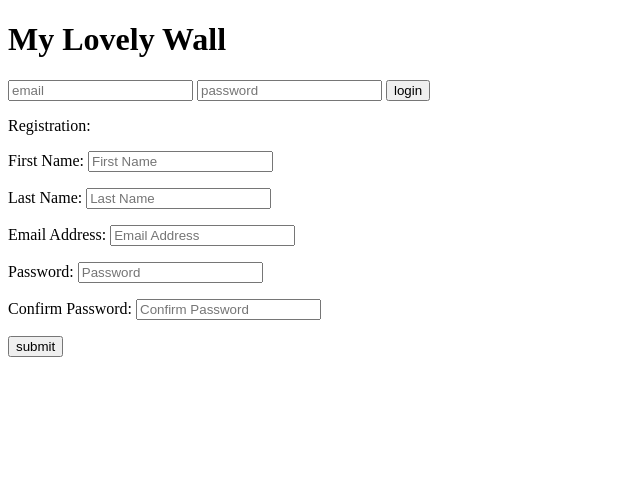
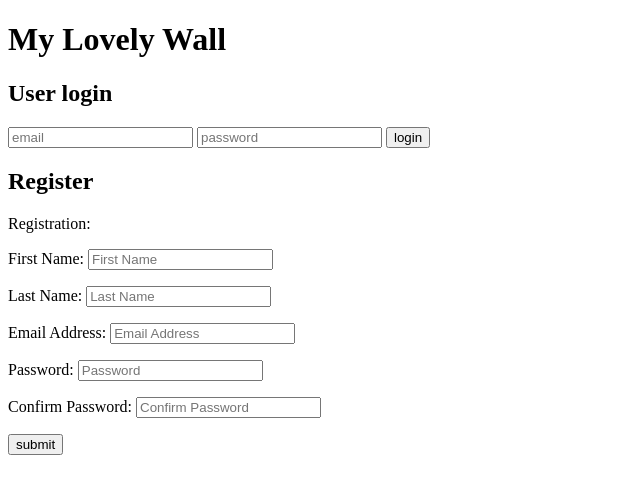
Before and after one commit to YummyGoddess/TheWall, a Flask app: page / in a window 1280 px wide. Shown: the top 494 px of the page, without its empty margins (0-640 px from the left). Run offline with Flask 2, Linux system fonts and the light colour scheme.

Commit message:
Added registration function

```diff
--- a/Static/styles.css
+++ b/Static/styles.css
@@ -0,0 +1 @@
+.wrapper
--- a/Templates/index.html
+++ b/Templates/index.html
@@ -9,7 +9,10 @@
 </head>
 
 <body>
+  <div class="wrapper">
+    <div class="container">
       <h1>My Lovely Wall</h1>
+      <h2>User login</h2>
       <form class="createUser" action="/login" method="POST">
         <input class="login" type="email" name="email" placeholder="email">
         <input class="password" type="password" name="password" placeholder="password">
@@ -17,16 +20,20 @@
 
 
       </form>
-
-  <form class="userRegistration" action="/register" method="post">
+    </div>
+    <div class="container">
+      <h2>Register</h2>
+      <form class="userRegistration" action="/register" method="POST">
         <p>Registration:</p>
         <p>First Name: <input type="text" name="first_name" placeholder="First Name"></p>
         <p>Last Name: <input type="text" name="last_name" placeholder="Last Name"></p>
         <p>Email Address: <input type="text" name="email" placeholder="Email Address"></p>
         <p>Password: <input type="password" name="password" placeholder="Password"></p>
         <p>Confirm Password: <input type="password" name="confirm_password" placeholder="Confirm Password"></p>
-    <input class="submit_btn" type="submit" value="submit">
+        <input class="submit_btn" type="submit" name="submit" value="submit">
       </form>
+    </div>
+  </div>
 
   <!-- <form action="/post" method="POST">
     <input class="wall_post" type="textarea" name="message" value="message">
--- a/server.py
+++ b/server.py
@@ -36,7 +36,7 @@ def login():
             return redirect('/wall')
         else:
             print(hashlib.md5(bytePassword).hexdigest())
-            flash("login incorrect")
+
             return redirect('/')
 
 
@@ -52,6 +52,34 @@ def login():
 def wall():
 
     return "KING IN THE NORTH!"
+
+@app.route('/register', methods=['POST'])
+def register():
+
+    email = request.form['email']
+    password = request.form['password']
+    first_name = request.form['first_name']
+    last_name = request.form['last_name']
+    bytePassword = password.encode()
+    hashPassword=hashlib.md5(bytePassword).hexdigest()
+
+    session['first_name'] = first_name
+    session['last_name'] = last_name
+    session['email'] = email
+    session['password'] = hashPassword
+
+    data = {
+                'first_name': session['first_name'],
+                'last_name': session['last_name'],
+                'email': session['email'],
+                'password_hash': session['password']
+            }
+    query = f"INSERT INTO users (email, password_hash, created_time, updated_time,first_name,last_name) VALUES('{email}','{hashPassword}',NOW(),NOW(),'{first_name}','{last_name}')"
+
+    mysql.query_db(query, data)
+    flash('Registered successfully. Please login')
+    return redirect('/')
+
 
 
 # @app.route('/createUser', methods=['POST'])
@@ -73,11 +101,12 @@ def wall():
 #     flash("You could not be loggin in")
 #     return redirect('/')
 
-@app.route('/users', methods=['POST'])
-def create():
-    print(request.form)
-    print('Name', request.form[name])
-    print('')
+#CANNOT USE /users as a name!!!!!!
+# @app.route('/users', methods=['POST'])
+# def create():
+#     print(request.form)
+#     print('Name', request.form[name])
+#     print('')
 
 if __name__ =="__main__":
     app.run(debug=True)
```
Lines whose indentation alone changed are shown as unchanged.
